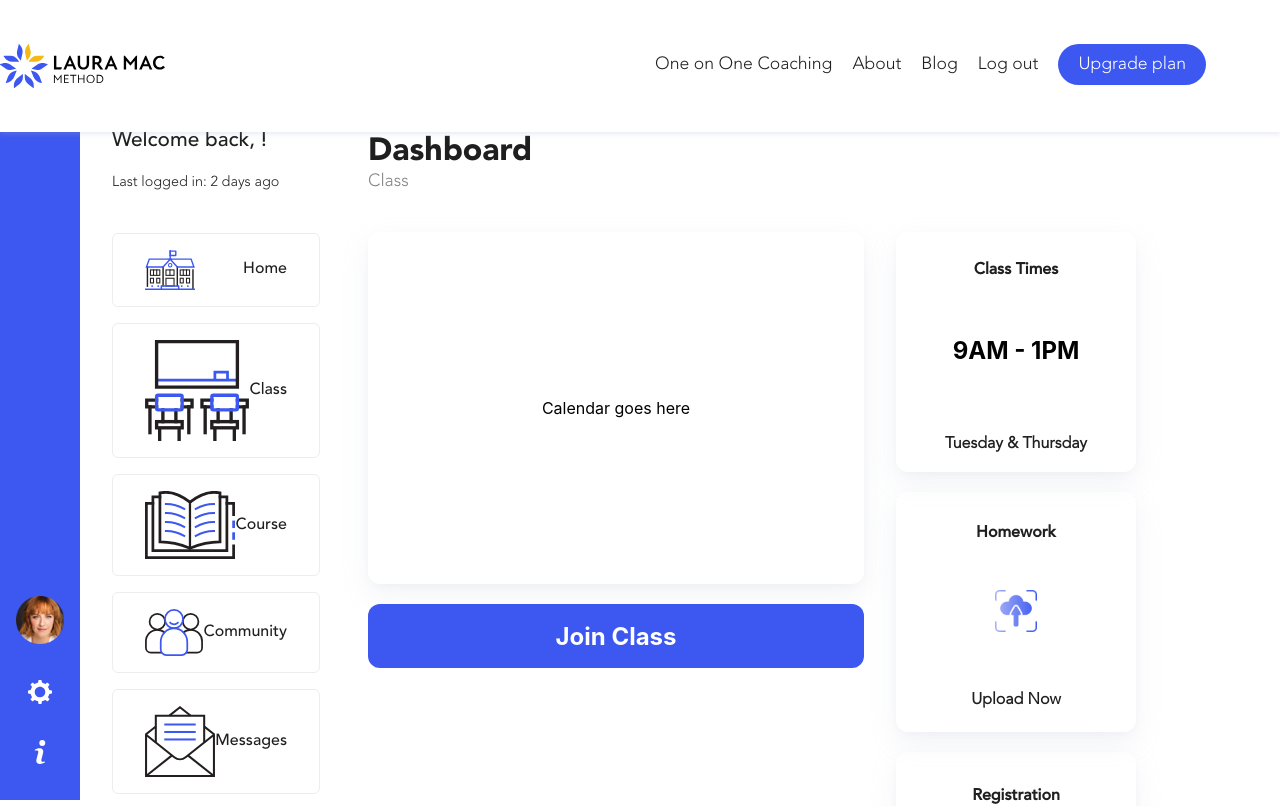
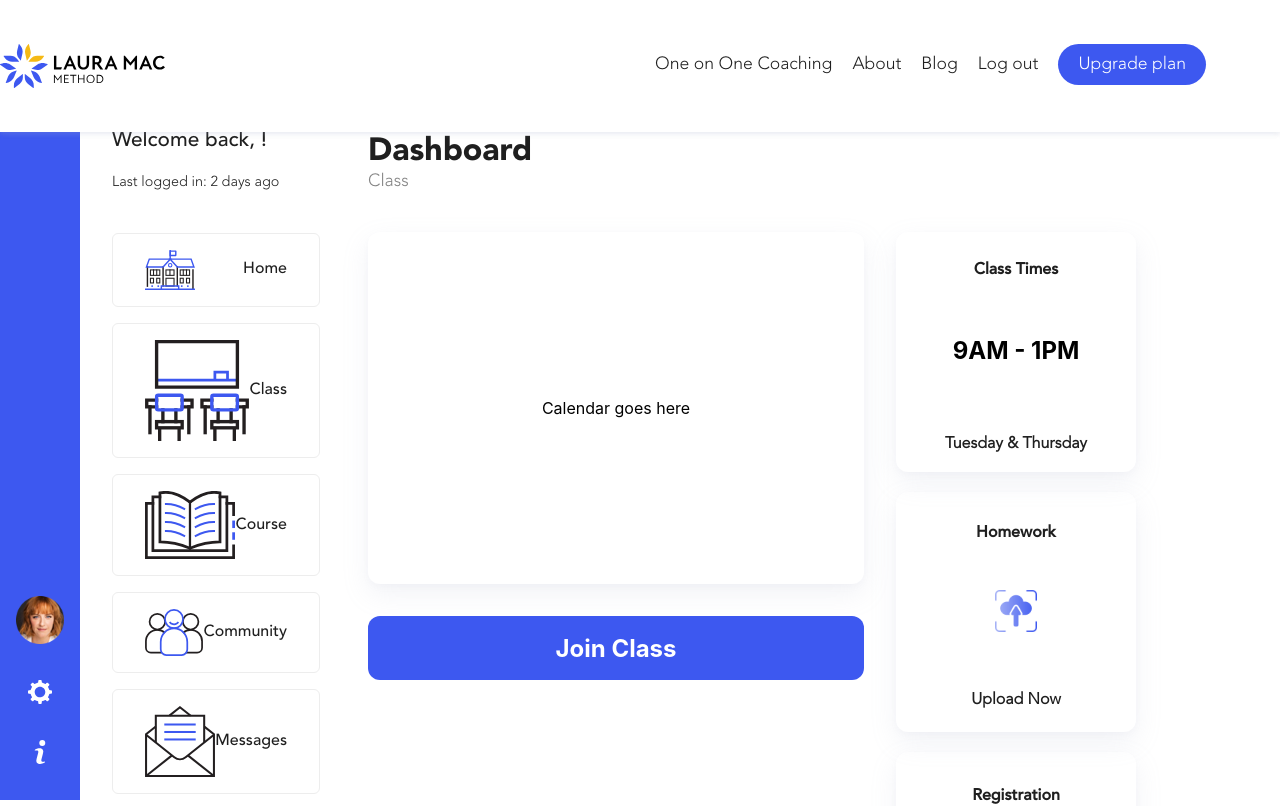
Before and after one commit to the1tkok/lmm, a Next.js app: page /dashboard/class in a window 1280 px wide. Shown: the top 806 px of the page. Built offline with nearby package versions, Linux system fonts and the light colour scheme; no server answers.

Commit message:
updated spacing on join class button on class page in dashboard

```diff
--- a/pages/dashboard/class/class.module.css
+++ b/pages/dashboard/class/class.module.css
@@ -70,7 +70,7 @@
 .joinClassContainer {
   display: flex;
   flex-direction: column;
-  gap: 1.25rem;
+  gap: 2rem;
 }
 
 /*****CLASS INFORMATION CARDS*****/
```
